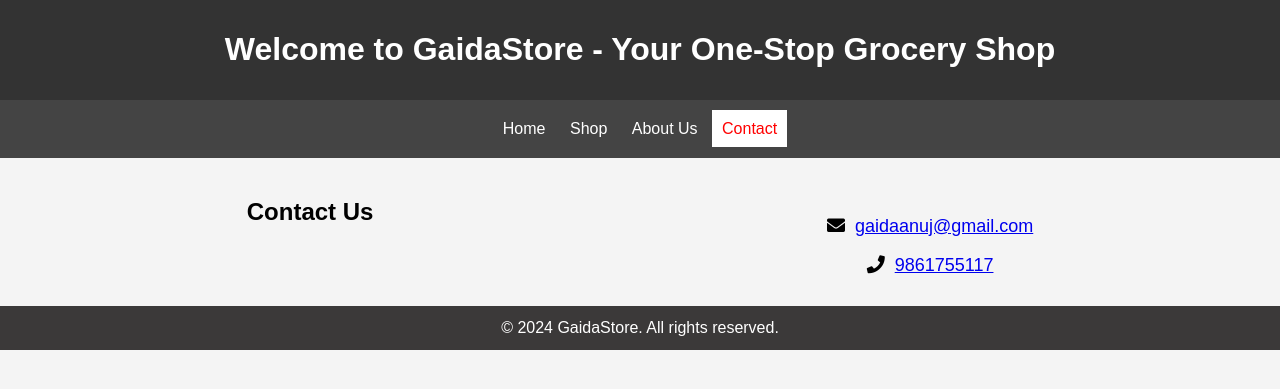
After one commit to Anuj-Gaida/AnujGaidaStore---Your-One-Stop-Grocery-Shop-solution, a Django app: page /contact/ in a window 1280 px wide. The commit adds this page. Shown: the top 389 px of the page. Run offline with Django 5.2, Linux system fonts and the light colour scheme.

Commit message:
added dynamic content

```diff
--- a/gaidaanuj/urls.py
+++ b/gaidaanuj/urls.py
@@ -20,8 +20,9 @@ from gaidaanuj import views
 
 urlpatterns = [
     path('admin/', admin.site.urls),
-    path('',views.homePage),
+    path('',views.homePage,name="home"),
     path('aboutus/', views.aboutus, name="aboutus"),
+    path('contact/', views.contact, name="contact"),
     #lets make a dynamic route that uses int
     path('aboutus/<int:gaidaRank>', views.gaidaRank)
 ]
--- a/gaidaanuj/views.py
+++ b/gaidaanuj/views.py
@@ -17,6 +17,8 @@ def homePage(request):
 
 def aboutus(request):
     return render(request, "aboutus.html")
+def contact(request):
+    return render(request, "contact.html")
 
 def gaidaRank(request, gaidaRank):
     return HttpResponse(gaidaRank)
--- a/static/css/style.css
+++ b/static/css/style.css
@@ -12,18 +12,30 @@ header {
     padding: 10px 0;
     text-align: center;
 }
+/* Footer styling */
+footer {
+    background-color: #3b3939;
+    color: #fff;
+    padding: 10px 0;
+    text-align: center;
+}
+
+footer p {
+    margin: 0;
+    line-height: 1.5; /* Ensure proper vertical alignment */
+}
 
 nav {
     background-color: #444;
     color: #fff;
-    padding: 10px 0;
+    padding: 20px 0;
     text-align: center;
 }
 
 nav a {
     color: #fff;
     text-decoration: none;
-    padding: 0 10px;
+    padding: 10px 10px;
 }
 
 section {
@@ -55,3 +67,8 @@ section {
     object-fit: cover; /* Maintain aspect ratio and cover the entire container */
     border-radius: 10px;
 }
+
+nav a.active {
+    background-color: white; /* Background color for active link */
+    color: red; /* Text color for active link */
+}
--- /dev/null
+++ b/templates/base.html
@@ -0,0 +1,6 @@
+{% include "header.html" %}
+
+{% block content %}
+{% endblock %}
+
+{% include "footer.html" %}
--- /dev/null
+++ b/templates/contact.html
@@ -0,0 +1,35 @@
+{% extends "base.html" %}
+{% block content %}
+<head>
+    <meta charset="UTF-8">
+    <meta name="viewport" content="width=device-width, initial-scale=1.0">
+    <title>Contact - GaidaStore</title>
+    <link rel="stylesheet" href="styles.css">
+    <link rel="stylesheet" href="https://cdnjs.cloudflare.com/ajax/libs/font-awesome/5.15.4/css/all.min.css"> <!-- Font Awesome for icons -->
+    <style>
+        /* Additional styles for contact page */
+        #contact {
+            padding: 20px;
+            text-align: center;
+        }
+        .contact-info {
+            margin-top: 20px;
+        }
+        .contact-info p {
+            font-size: 18px;
+            margin-bottom: 10px;
+        }
+        .contact-info i {
+            margin-right: 10px;
+        }
+    </style>
+</head>
+    <section id="contact">
+        <h2>Contact Us</h2>
+        <div class="contact-info">
+            <p><i class="fas fa-envelope"></i><a href="mailto:gaidaanuj@gmail.com">gaidaanuj@gmail.com</a></p>
+            <p><i class="fas fa-phone"></i><a href="tel:+919861755117">9861755117</a></p>
+        </div>
+    </section>
+
+{% endblock %}
--- a/templates/footer.html
+++ b/templates/footer.html
@@ -1,6 +1,5 @@
+</body>
 <footer>
     <p>&copy; 2024 GaidaStore. All rights reserved.</p>
 </footer>
-
-</body>
 </html>
--- a/templates/header.html
+++ b/templates/header.html
@@ -11,8 +11,8 @@
         <h1>Welcome to GaidaStore - Your One-Stop Grocery Shop</h1>
     </header>
     <nav>
-        <a href="#">Home</a>
+        <a href="{% url 'home' %}" {% if request.path == '/' %}class="active"{% endif %}>Home</a>
         <a href="#">Shop</a>
-        <a href="#">About Us</a>
-        <a href="#">Contact</a>
+        <a href="{% url 'aboutus' %}" {% if request.path == '/aboutus/' %}class="active"{% endif %}>About Us</a>
+        <a href="{% url 'contact' %}" {% if request.path == '/contact/' %}class="active"{% endif %}>Contact</a>
     </nav>
```
Also changed, not shown: templates/index.html (+3 -4 lines).
